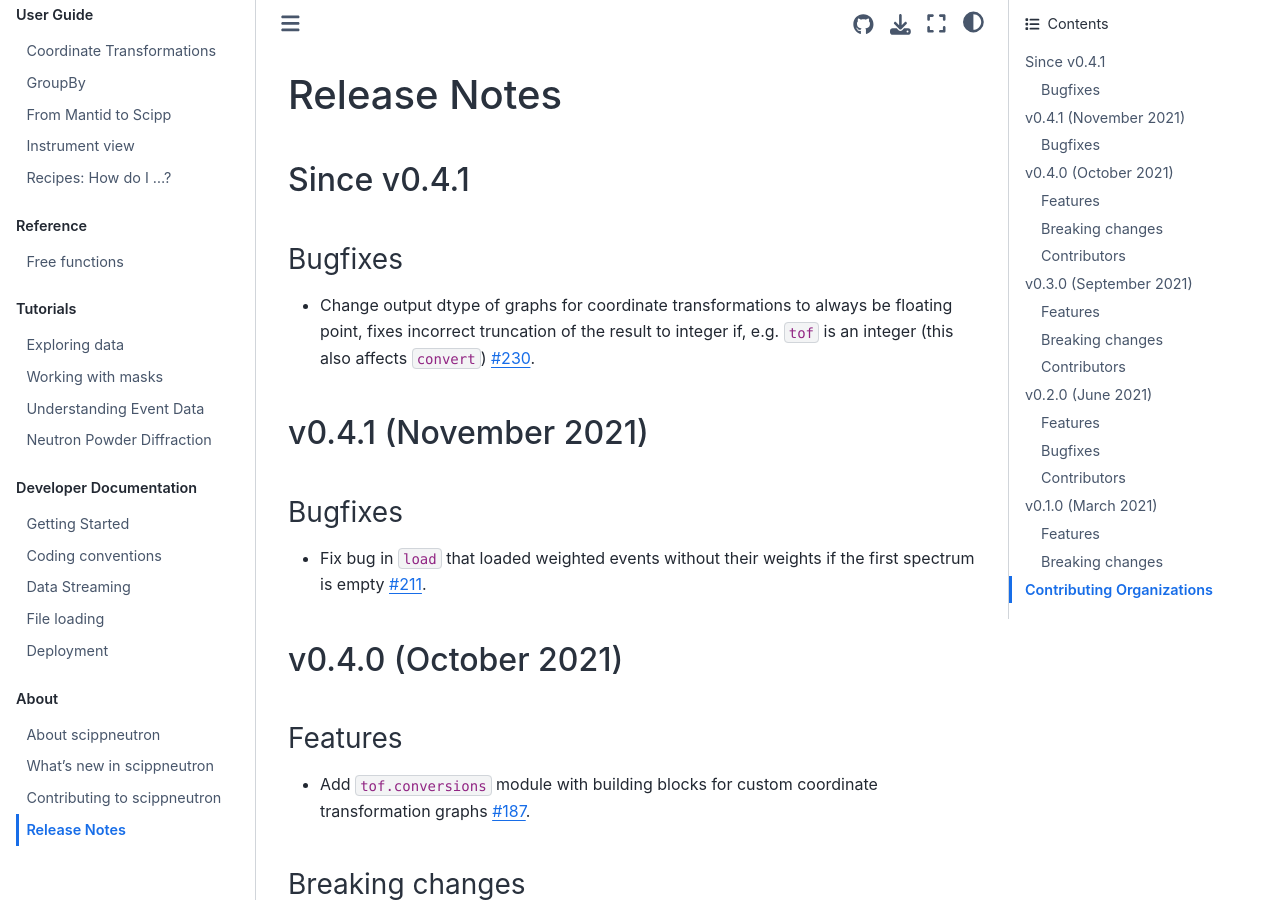
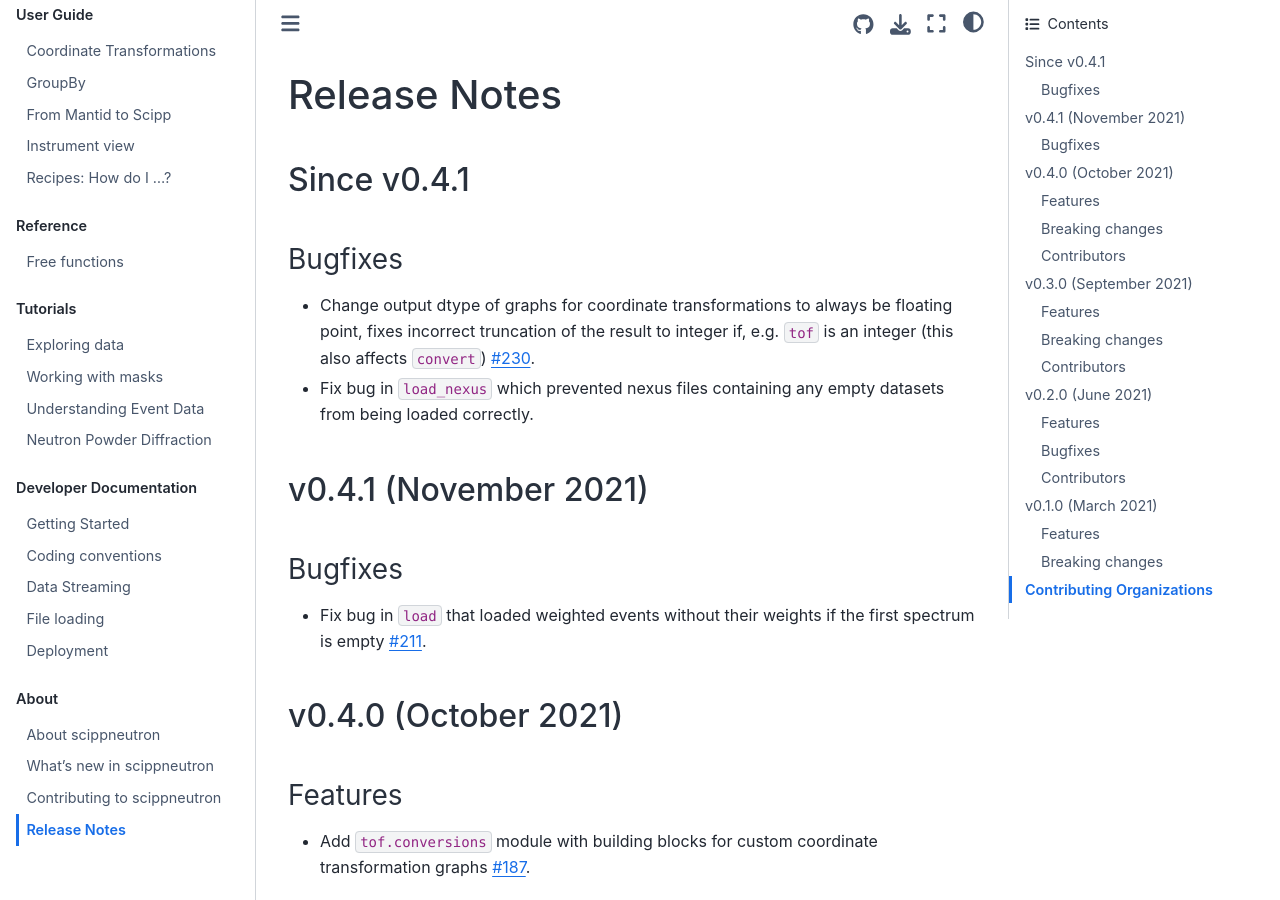
Before and after one commit to scipp/scippneutron, a Sphinx documentation site: the page built from docs/about/release-notes.rst, in a window 1280 px wide and 900 px high. Built offline with Sphinx 7.4.7 and the Sphinx Book theme 1.1.4, drawn with Linux system fonts in a browser that asks for light colours.

Commit message:
Add release notes

```diff
--- a/docs/about/release-notes.rst
+++ b/docs/about/release-notes.rst
@@ -10,6 +10,7 @@ Bugfixes
 ~~~~~~~~
 
 * Change output dtype of graphs for coordinate transformations to always be floating point, fixes incorrect truncation of the result to integer if, e.g. ``tof`` is an integer (this also affects ``convert``) `#230 <https://github.com/scipp/scippneutron/pull/230>`_.
+* Fix bug in ``load_nexus`` which prevented nexus files containing any empty datasets from being loaded correctly.
 
 v0.4.1 (November 2021)
 ----------------------
```
